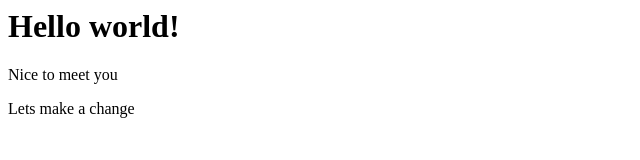
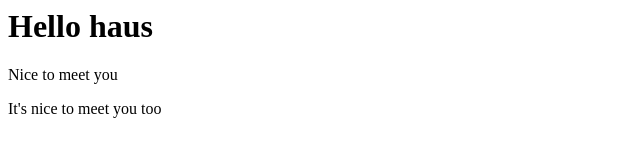
Before and after one commit to propernicedigital/haus-fewd, a plain HTML site: page index.html in a window 1280 px wide. Shown: the whole page, without its empty margins (0-640 px from the left). Drawn offline with Linux system fonts and the light colour scheme.

Commit message:
Revert "Revert "Revert "Initial commit"""
This reverts commit d42212f88a768b690ebfe78f2de76608cf0b42e1.

```diff
--- a/index.html
+++ b/index.html
@@ -1,3 +1,3 @@
-<h1>Hello world!</h1>
+<h1>Hello haus</h1>
 <p>Nice to meet you</p>
-<p>Lets make a change</p>
+<p>It's nice to meet you too</p>
```
